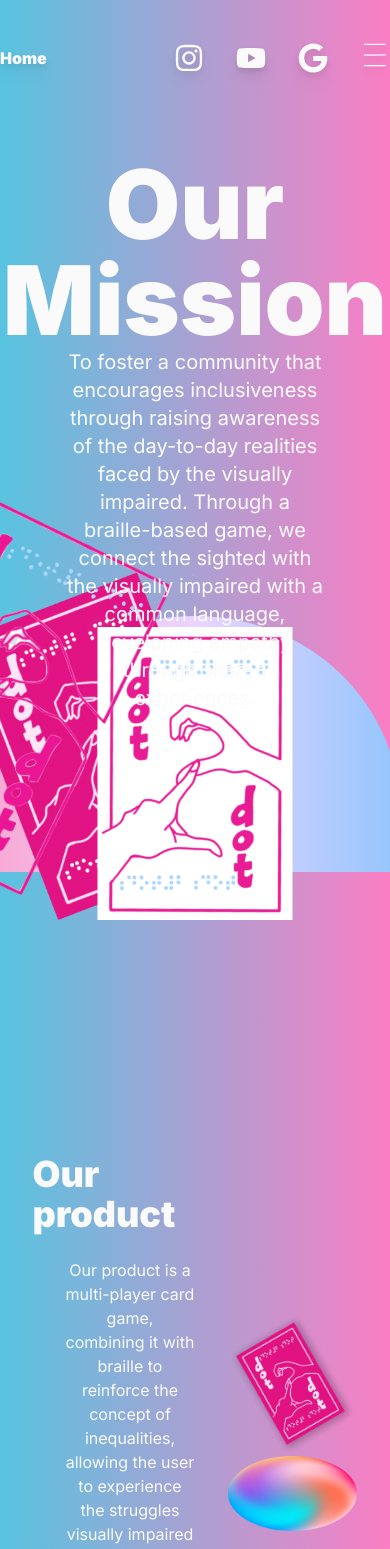
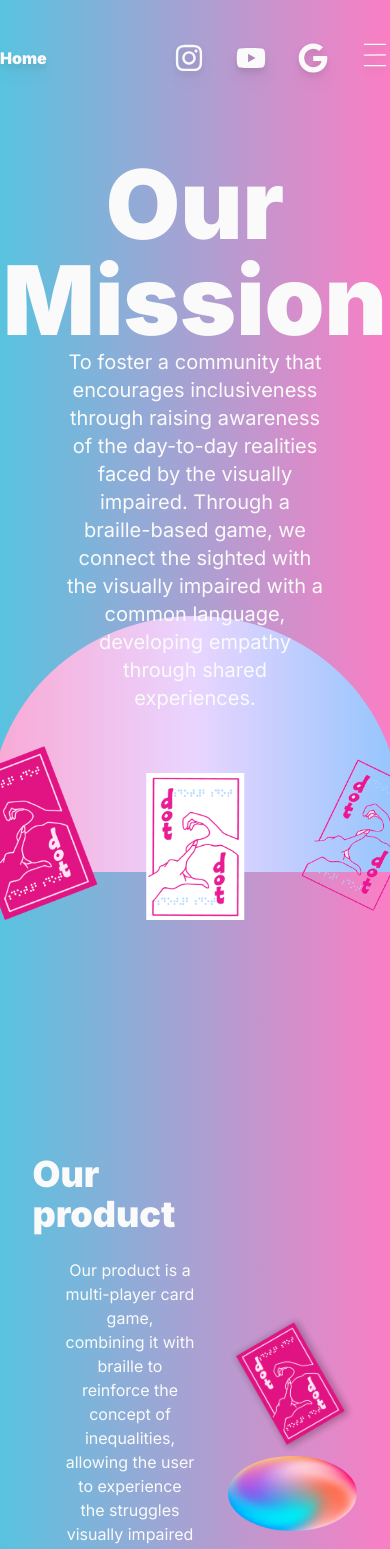
Before and after one commit to DADVDC/JA-Site-, a Next.js app: page /about in a window 390 px wide. Shown: the top 1549 px of the page. Built offline with nearby package versions, Linux system fonts and the light colour scheme.

Commit message:
mobile, f nextjs image weird af size n shi

```diff
--- a/src/app/about/page.tsx
+++ b/src/app/about/page.tsx
@@ -1,5 +1,3 @@
-import Image from "next/image";
-
 export default function Page() {
   return (
   <div className="overflow-hidden">
@@ -12,16 +10,13 @@ export default function Page() {
       </p>
       <div className="items-center flex justify-center self-center z-10">
         <div className="absolute left-1/4 transform -translate-x-1/2 bottom-20 md:bottom-44">
-          <Image src="/about1.png" alt="About Card 1"      style={{
-        width: '100%',
-        height: 'auto',
-      }} width={200} height={200} sizes="225vw" className="w-full h-auto hover:rotate-6 transition-all duration-500" />
+          <img src="/about1.png" alt="About Card 1" sizes="225vw" className="max-md:w-1/2 max-w-1/2 h-full w-full hover:rotate-6 transition-all duration-500" />
         </div>
-        <div className="absolute left-1/2 transform -translate-x-1/2 bottom-20 md:bottom-[15rem]">
-          <Image src="/about2.png" alt="About Card 2" width={0} height={0} sizes="225vw" className="w-full h-auto hover:-translate-y-4 transition-all duration-500" />
+        <div className="absolute left-1/2 transform -translate-x-1/4 bottom-20 md:bottom-[15rem]">
+          <img src="/about2.png" alt="About Card 2" sizes="225vw" className="max-md:w-1/2 max-w-1/2 h-full w-full hover:-translate-y-4 transition-all duration-500" />
         </div>
-        <div className="absolute right-0 transform -translate-x-1/2 bottom-20 md:bottom-44">
-          <Image src="/about3.png" alt="About Card 3" width={0} height={0} sizes="225vw" className="w-full h-auto hover:-rotate-6 transition-all duration-500" />
+        <div className="absolute right-1/4 transform translate-x-full bottom-20 md:bottom-44">
+          <img src="/about3.png" alt="About Card 3" sizes="225vw" className="max-md:w-1/2 max-w-1/2 h-full w-full hover:-rotate-6 transition-all duration-500" />
         </div>
       </div>
       {/* <div className="absolute left-1/2 transform -translate-x-1/2 md:bottom-32 max-md:hidden"> */}
@@ -41,8 +36,8 @@ export default function Page() {
           </p>
       </div>
       <div className="w-1/3 h-1/2">
-        <Image src="/about4.png" alt="About Card 4" width={0} height={0} sizes="100vw" className="w-full h-auto" />
-        <Image src="/Rectangle2.png" alt="Rectangle 2" width={0} height={0} sizes="75vw" className="w-full h-auto bottom-24" />
+        <img src="/about4.png" alt="About Card 4" width={0} height={0} sizes="100vw" className="w-full h-auto" />
+        <img src="/Rectangle2.png" alt="Rectangle 2" width={0} height={0} sizes="75vw" className="w-full h-auto bottom-24" />
       </div>
     </section>
   </div>
```
